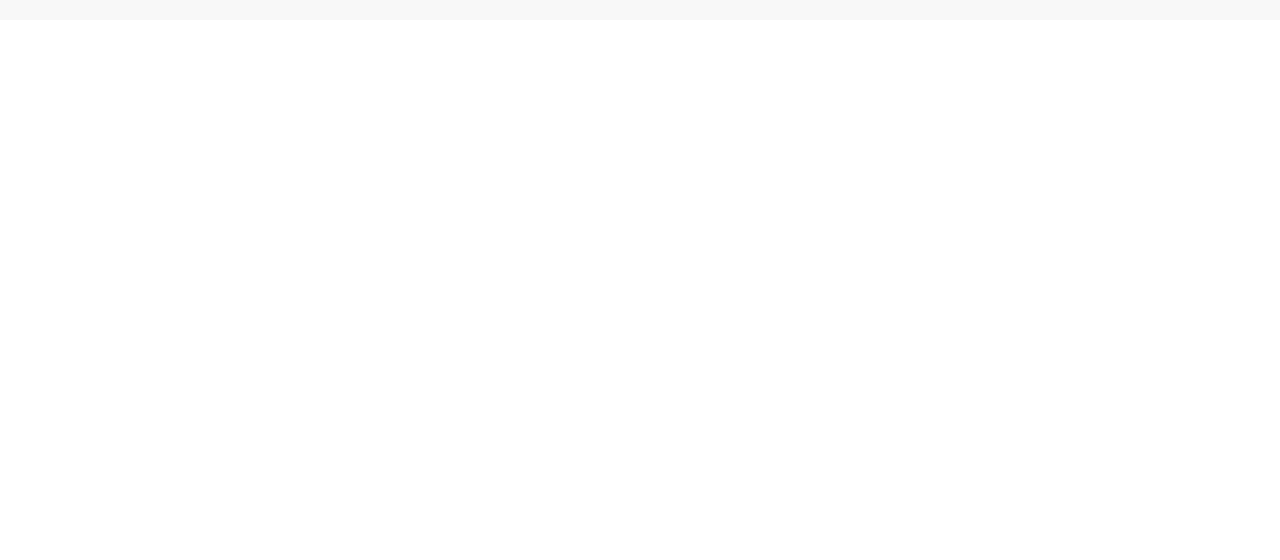
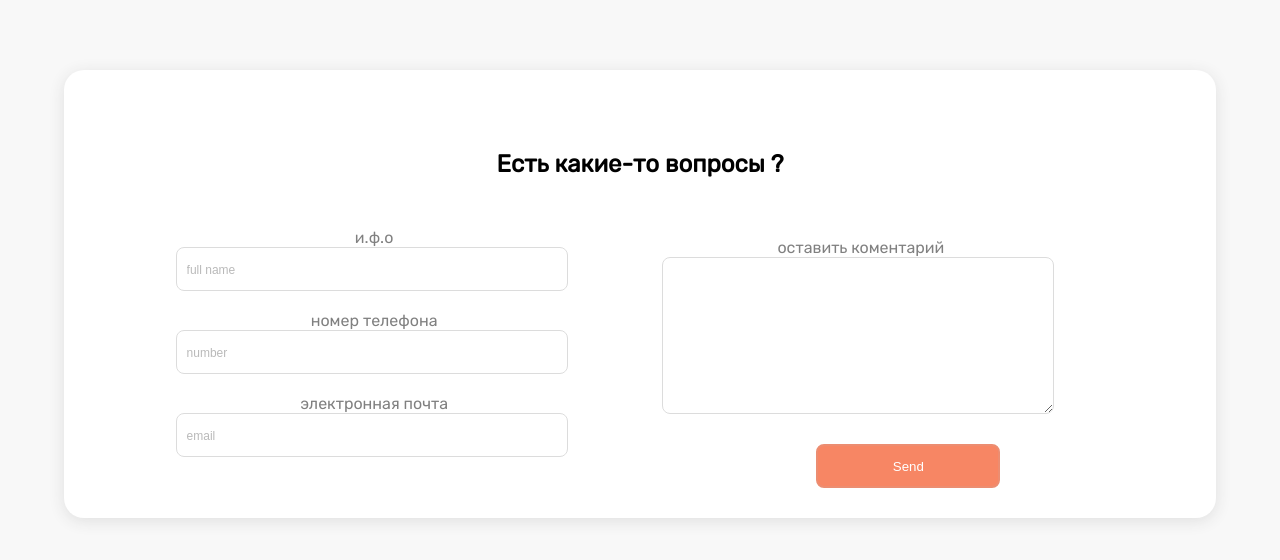
Before and after one commit to smuhammadaziz/school182-frontend, a React (Vite) app: page /contact in a window 1280 px wide. Shown: the part 766-1326 px from the top of the page. Before the commit the page ends 800 px from the top, so only its background shows below. Built offline with nearby package versions, Linux system fonts and the light colour scheme.

Commit message:
add: finish contact us page

```diff
--- a/src/components/form/style.scss
+++ b/src/components/form/style.scss
@@ -1,5 +1,6 @@
 .forms {
   width: 100%;
+  text-align: center;
 
   .container {
     width: calc(100% - 10%);
--- a/src/pages/contact/contact.jsx
+++ b/src/pages/contact/contact.jsx
@@ -3,6 +3,7 @@ import './contact.scss';
 
 //components
 import Header from '../../components/header/header';
+import ContactForm from '../../components/form/form';
 
 function Contact() {
   return (
@@ -44,6 +45,10 @@ function Contact() {
             </div>
           </div>
         </section>
+
+        <section>
+          <ContactForm />
+        </section>
       </main>
     </div>
   );
```
